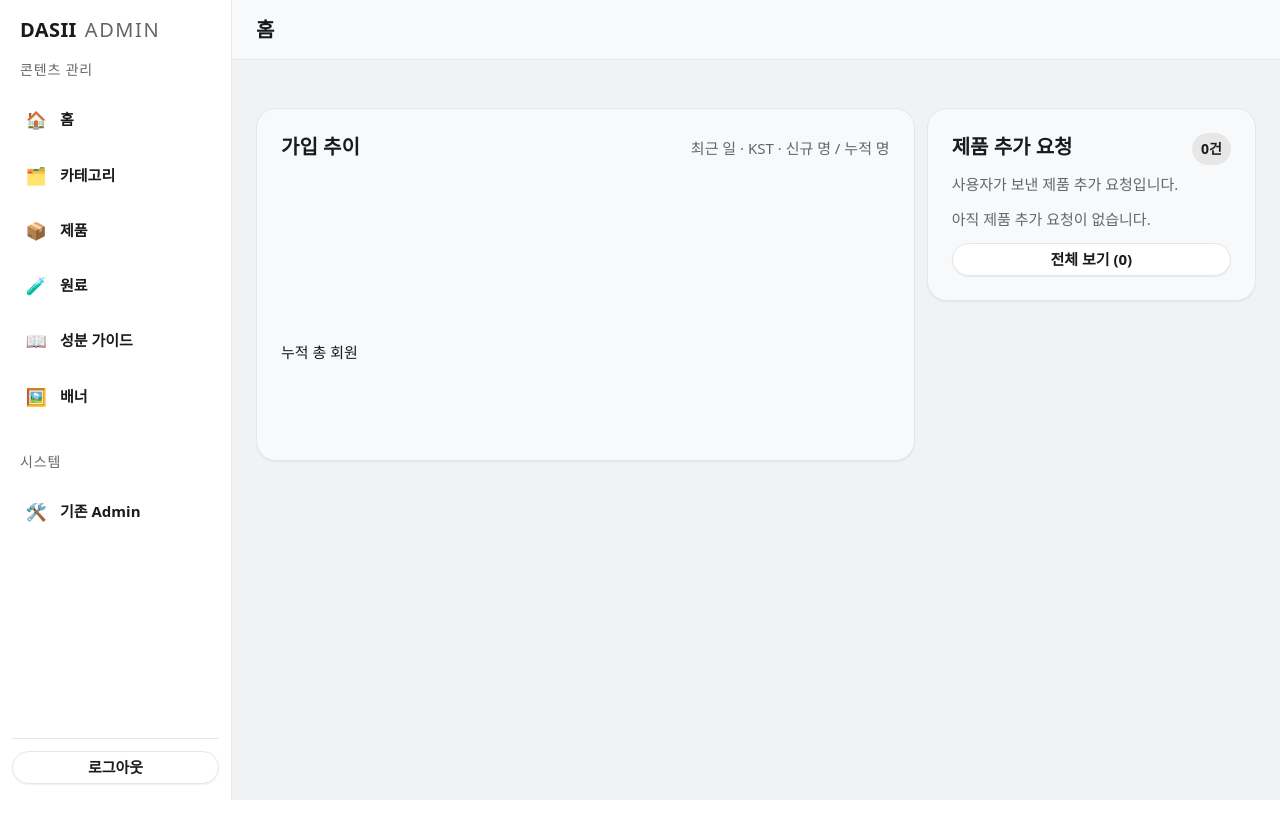
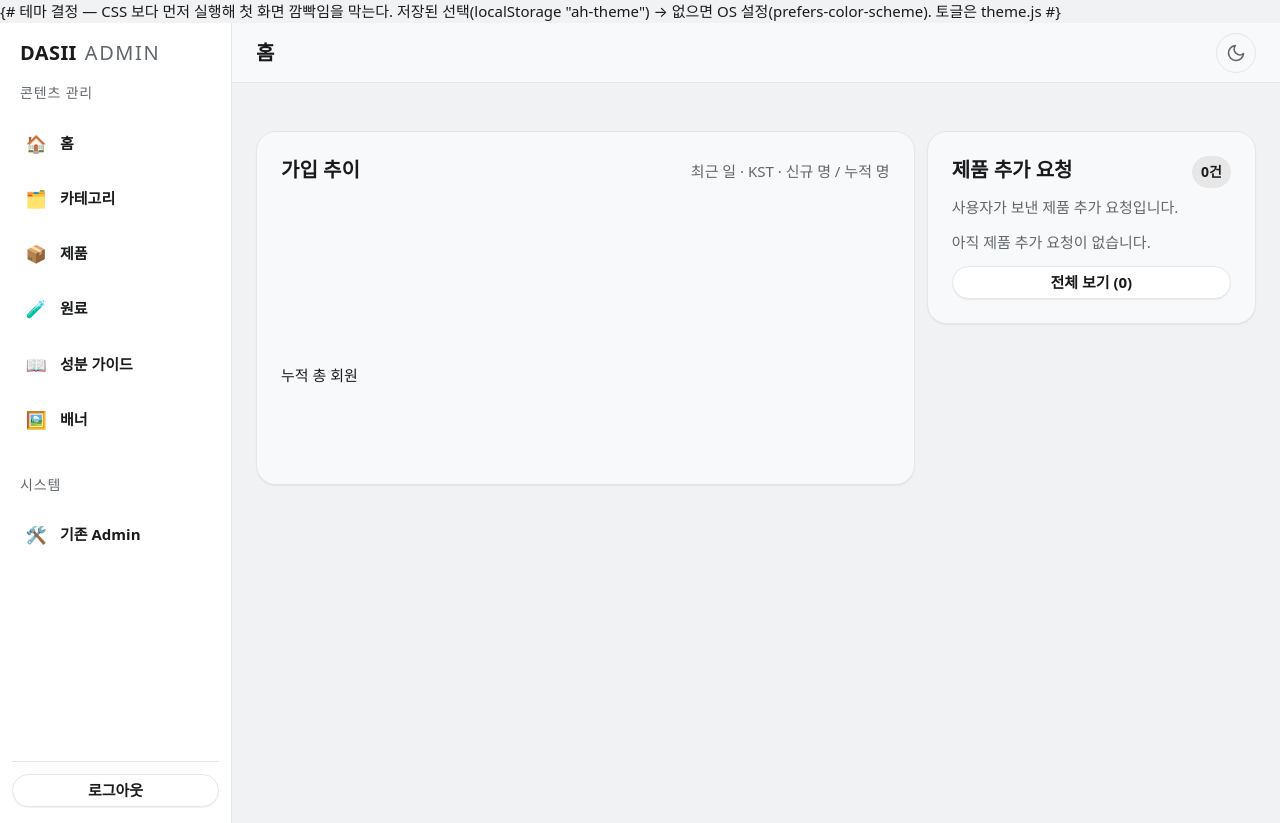
Before and after one commit to Da-sii/Backend, a Django app: template products/templates/admin_home/home.html in a window 1280 px wide. Before the commit the page ends 800 px from the top, so only its background shows below. Run offline with Django 5.2, Linux system fonts and the light colour scheme; the template is opened without the code that fills it, so the values that code supplies are empty; some web fonts are replaced.

Commit message:
feat: 라이트/다크 테마 전환 토글 추가(#277)
- <head> 인라인 스크립트로 첫 화면 깜빡임 없이 테마 결정(저장값 → OS 설정)
- 토프바 토글 버튼 + theme.js(선택 저장, 미선택 시 OS 변경 추종)
- <html data-theme> 기반이라 부분 로딩 페이지 이동 후에도 유지

Co-Authored-By: Claude Opus 5.5 (1M context) <noreply@anthropic.com>

```diff
--- a/products/static/admin_home/css/components.css
+++ b/products/static/admin_home/css/components.css
@@ -161,6 +161,36 @@
   border-radius: var(--radius-md);
   cursor: pointer;
 }
+/* 라이트/다크 전환 버튼 — 현재 테마의 반대 아이콘을 보여준다(라이트 → 달, 다크 → 해) */
+.ah-theme-toggle {
+  flex: none;
+  width: var(--control-h);
+  height: var(--control-h);
+  display: inline-flex;
+  align-items: center;
+  justify-content: center;
+  padding: 0;
+  color: var(--text-muted);
+  background: transparent;
+  border: 1px solid var(--border);
+  border-radius: var(--radius-pill);
+  cursor: pointer;
+  transition: background var(--transition-base), color var(--transition-base);
+}
+.ah-theme-toggle:hover { background: var(--surface-hover); color: var(--text-strong); }
+.ah-theme-toggle__icon {
+  width: 20px;
+  height: 20px;
+  fill: none;
+  stroke: currentColor;
+  stroke-width: 2;
+  stroke-linecap: round;
+  stroke-linejoin: round;
+}
+.ah-theme-toggle__icon--sun { display: none; }
+:root[data-theme="dark"] .ah-theme-toggle__icon--sun { display: block; }
+:root[data-theme="dark"] .ah-theme-toggle__icon--moon { display: none; }
+
 .ah-content-scroll {
   flex: 1 1 auto;
   padding: var(--space-6);
--- /dev/null
+++ b/products/static/admin_home/js/theme.js
@@ -0,0 +1,65 @@
+/* =============================================================
+   theme.js — /admin/home 라이트/다크 테마 전환
+   · 초기 테마는 base.html <head> 인라인 스크립트가 <html data-theme> 로 먼저 설정한다
+     (첫 화면 깜빡임 방지). 이 파일은 토프바 토글 버튼만 담당한다.
+   · 사용자가 고른 값은 localStorage("ah-theme") 에 저장된다. 저장값이 없으면
+     OS 설정(prefers-color-scheme)을 따르고, OS 설정이 바뀌면 즉시 반영한다.
+   · <html> 은 부분 로딩(partial-nav.js)으로 교체되지 않으므로 페이지 이동 후에도 유지된다.
+   ============================================================= */
+(function () {
+  "use strict";
+
+  var KEY = "ah-theme";
+  var root = document.documentElement;
+  var mql = window.matchMedia ? window.matchMedia("(prefers-color-scheme: dark)") : null;
+
+  function stored() {
+    try {
+      var v = localStorage.getItem(KEY);
+      return v === "light" || v === "dark" ? v : null;
+    } catch (e) {
+      return null;
+    }
+  }
+
+  function current() {
+    return root.getAttribute("data-theme") === "dark" ? "dark" : "light";
+  }
+
+  function syncButton() {
+    var btn = document.getElementById("ah-theme-toggle");
+    if (!btn) return;
+    var label = current() === "dark" ? "라이트 모드로 전환" : "다크 모드로 전환";
+    btn.setAttribute("aria-label", label);
+    btn.setAttribute("title", label);
+  }
+
+  function apply(theme) {
+    root.setAttribute("data-theme", theme);
+    syncButton();
+  }
+
+  document.addEventListener("click", function (e) {
+    var btn = e.target.closest ? e.target.closest("#ah-theme-toggle") : null;
+    if (!btn) return;
+    var next = current() === "dark" ? "light" : "dark";
+    try {
+      localStorage.setItem(KEY, next);
+    } catch (err) {
+      /* 저장 불가(사생활 보호 모드 등) — 이번 페이지에만 적용 */
+    }
+    apply(next);
+  });
+
+  // 직접 고른 적이 없으면 OS 설정 변경을 따라간다.
+  if (mql) {
+    var onChange = function (ev) {
+      if (stored()) return;
+      apply(ev.matches ? "dark" : "light");
+    };
+    if (mql.addEventListener) mql.addEventListener("change", onChange);
+    else if (mql.addListener) mql.addListener(onChange);
+  }
+
+  syncButton();
+})();
--- a/products/templates/admin_home/base.html
+++ b/products/templates/admin_home/base.html
@@ -5,6 +5,19 @@
   <meta charset="UTF-8" />
   <meta name="viewport" content="width=device-width, initial-scale=1.0" />
   <title>{% block title %}Admin Home{% endblock %}</title>
+
+  {# 테마 결정 — CSS 보다 먼저 실행해 첫 화면 깜빡임을 막는다.
+     저장된 선택(localStorage "ah-theme") → 없으면 OS 설정(prefers-color-scheme). 토글은 theme.js #}
+  <script>
+    (function () {
+      var t = null;
+      try { t = localStorage.getItem("ah-theme"); } catch (e) {}
+      if (t !== "light" && t !== "dark") {
+        t = window.matchMedia && window.matchMedia("(prefers-color-scheme: dark)").matches ? "dark" : "light";
+      }
+      document.documentElement.setAttribute("data-theme", t);
+    })();
+  </script>
 
   {# 본문 폰트 — Pretendard(가변, 한글 동적 서브셋). 로드 실패 시 tokens.css 의 폴백 스택으로 렌더 #}
   <link rel="stylesheet" href="https://cdn.jsdelivr.net/gh/orioncactus/pretendard@v1.3.9/dist/web/variable/pretendardvariable-dynamic-subset.min.css" />
@@ -104,6 +117,11 @@
         </button>
         <h1 class="ah-topbar__title text-title-md" id="ah-topbar-title">{% block topbar_title %}관리자{% endblock %}</h1>
         <div class="ah-topbar__actions" id="ah-topbar-actions">{% block topbar_actions %}{% endblock %}</div>
+        {# 라이트/다크 전환 — #ah-topbar-actions 밖에 두어 부분 로딩 시 교체되지 않게 한다 #}
+        <button type="button" class="ah-theme-toggle" id="ah-theme-toggle" aria-label="테마 전환">
+          <svg class="ah-theme-toggle__icon ah-theme-toggle__icon--moon" viewBox="0 0 24 24" aria-hidden="true"><path d="M21 12.8A9 9 0 1 1 11.2 3a7 7 0 0 0 9.8 9.8z"/></svg>
+          <svg class="ah-theme-toggle__icon ah-theme-toggle__icon--sun" viewBox="0 0 24 24" aria-hidden="true"><circle cx="12" cy="12" r="4.5"/><path d="M12 2v2.5M12 19.5V22M4.2 4.2l1.8 1.8M18 18l1.8 1.8M2 12h2.5M19.5 12H22M4.2 19.8 6 18M18 6l1.8-1.8"/></svg>
+        </button>
       </header>
       {% endblock %}
 
@@ -126,6 +144,7 @@
   <script src="{% static 'admin_home/js/interactions.js' %}" defer></script>
   <script src="{% static 'admin_home/js/partial-nav.js' %}" defer></script>
   <script src="{% static 'admin_home/js/toast.js' %}" defer></script>
+  <script src="{% static 'admin_home/js/theme.js' %}" defer></script>
 
   {% block extra_js %}{% endblock %}
 </body>
```
